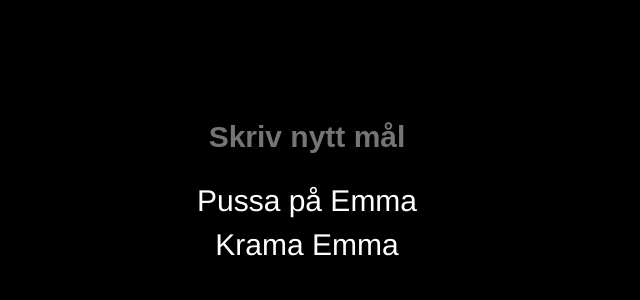
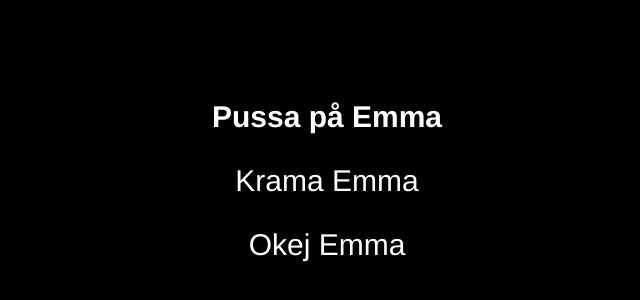
Before and after one commit to simonbrundin/pika, a Vue app: page / in a window 1280 px wide. Shown: the top 300 px of the page, without its empty margins (333-973 px from the left). Built offline with nearby package versions, Linux system fonts and the light colour scheme.

Commit message:
Försökte få till navigeringen

```diff
--- a/src/components/GoalList.vue
+++ b/src/components/GoalList.vue
@@ -1,23 +1,27 @@
 <template>
   <div id="goal-list">
     <input
+      v-if="showInputBox"
       type="text"
       class="goal-input"
       @keyup.enter="addGoal"
+      @keydown="navigateGoals"
+      @focus="inputInFocus = true"
+      @blur="inputInFocus = false"
       v-model="goalInputText"
       placeholder="Skriv nytt mål"
     />
-    <div v-for="goal in goals" :key="goal.id">
-      <div
+    <ul v-for="(goal, index) in goals" :key="index">
+      <li
         :class="{
           done: goal.completed,
-          'selected-goal': goal.id === selectedGoal
+          'selected-goal': index === selectedGoal
         }"
-        @click="checkGoal(goal)"
+        @click="checkGoal(goal, index)"
         @dblclick="editGoal(goal)"
         v-if="!goal.editing"
-      >{{ goal.title }}</div>
-
+      >
+        {{ goal.title }}
         <input
           v-if="goal.editing"
           class="goal-line-edit"
@@ -26,7 +30,8 @@
           v-model="goal.title"
           @keyup.enter="doneEditingGoal(goal)"
         />
-    </div>
+      </li>
+    </ul>
   </div>
 </template>
 
@@ -36,20 +41,31 @@ export default {
 
   data() {
     return {
+      inputInFocus: false,
       goalInputText: '',
+      showInputBox: false,
       selectedGoal: 0,
       goals: [
         {
           id: 1,
           title: 'Pussa på Emma',
           completed: false,
-          editing: false
+          editing: false,
+          prio: true
         },
         {
           id: 2,
           title: 'Krama Emma',
           completed: false,
-          editing: false
+          editing: false,
+          prio: true
+        },
+        {
+          id: 3,
+          title: 'Okej Emma',
+          completed: false,
+          editing: false,
+          prio: false
         }
       ]
     }
@@ -63,11 +79,19 @@ export default {
     }
   },
   mounted() {
-    document.addEventListener('keydown', this.navigateGoals)
+    document.addEventListener('keydown', this.evaluateKeystroke)
   },
 
   methods: {
+    evaluateKeystroke() {
+      if (this.inputInFocus) {
+        console.log(event.keyCode)
+      } else {
+        this.navigateGoals()
+      }
+    },
     navigateGoals() {
+      const plats = this.selectedGoal - 1
       switch (event.keyCode) {
         case 38: // Upp
           if (this.selectedGoal > 0) {
@@ -84,11 +108,49 @@ export default {
 
           break
         case 32: // Space
-          if (this.goals[this.selectedGoal - 1].completed) {
-            this.goals[this.selectedGoal - 1].completed = false
+          if (this.goals[this.selectedGoal].completed) {
+            this.goals[this.selectedGoal].completed = false
           } else {
-            this.goals[this.selectedGoal - 1].completed = true
+            this.goals[this.selectedGoal].completed = true
           }
+
+          break
+        case 69: // E
+          if (this.selectedGoal > 0) {
+            this.goals.splice(
+              plats,
+              2,
+              this.goals[this.selectedGoal],
+              this.goals[this.selectedGoal - 1]
+            )
+            this.selectedGoal--
+          } else {
+            console.log('e')
+          }
+
+          break
+        case 68: // D
+          if (this.selectedGoal < this.goals.length) {
+            this.goals.splice(
+              this.selectedGoal,
+              2,
+              this.goals[this.selectedGoal + 1],
+              this.goals[this.selectedGoal]
+            )
+            this.selectedGoal++
+          } else {
+            console.log('d')
+          }
+
+          break
+        case 78: // N
+          console.log('ny')
+          if (this.showInputBox) {
+            this.showInputBox = false
+          } else {
+            this.showInputBox = true
+          }
+          this.showInputBox
 
           break
 
@@ -112,12 +174,13 @@ export default {
         alert('Fyll i ruta')
       }
     },
-    checkGoal(goal) {
+    checkGoal(goal, index) {
       if (goal.completed) {
         goal.completed = false
       } else {
         goal.completed = true
       }
+      this.selectedGoal = index
     },
     editGoal(goal) {
       goal.editing = true
@@ -131,7 +194,7 @@ export default {
 
 <style>
 #goal-list {
-  width: 800px;
+  /* width: 800px; */
   text-align: center;
   margin: 100px auto;
   font-size: 30px;
```
Also changed, not shown: 1 other file (tests, documents, lock files or other folders). Lines whose indentation alone changed are shown as unchanged.
